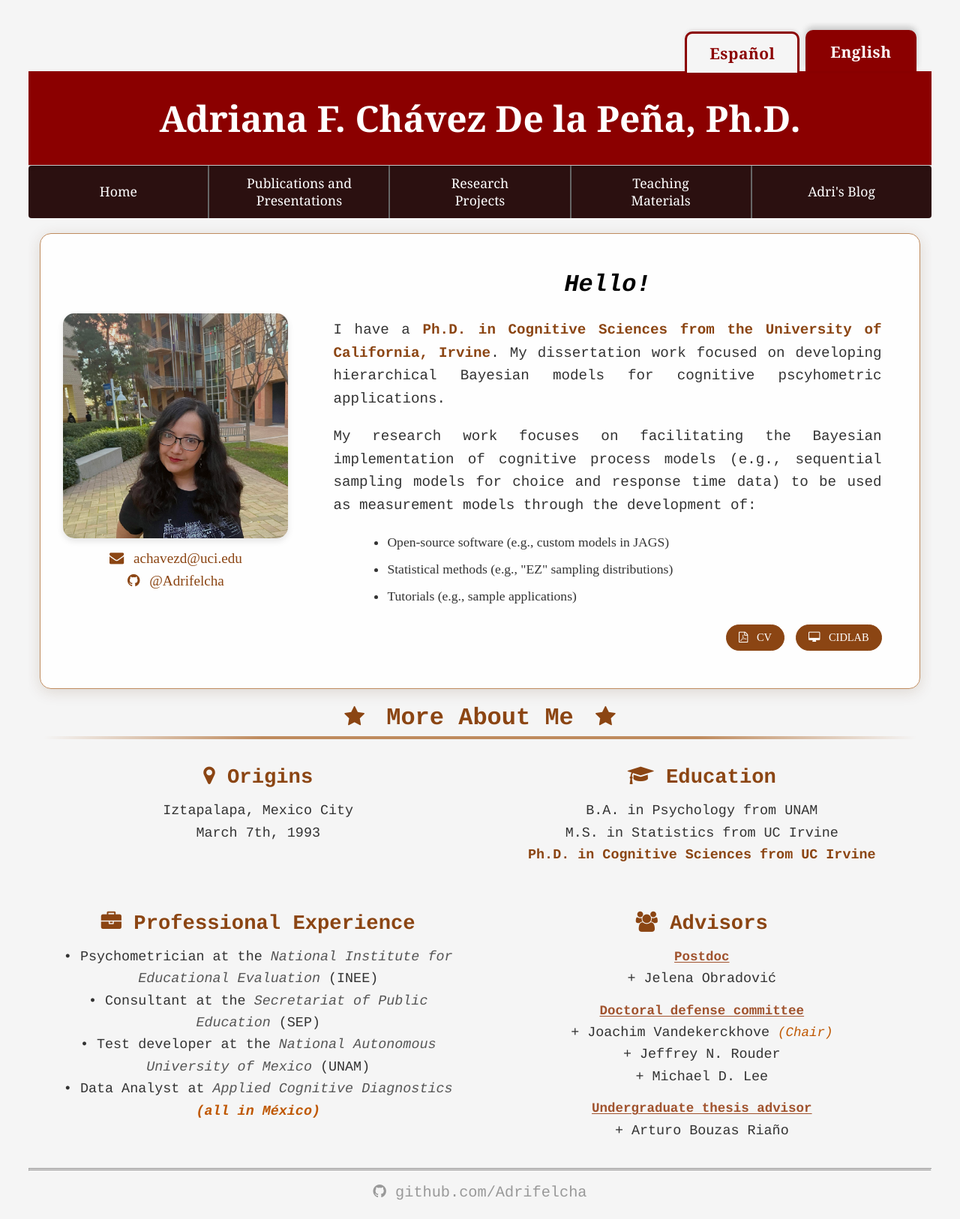
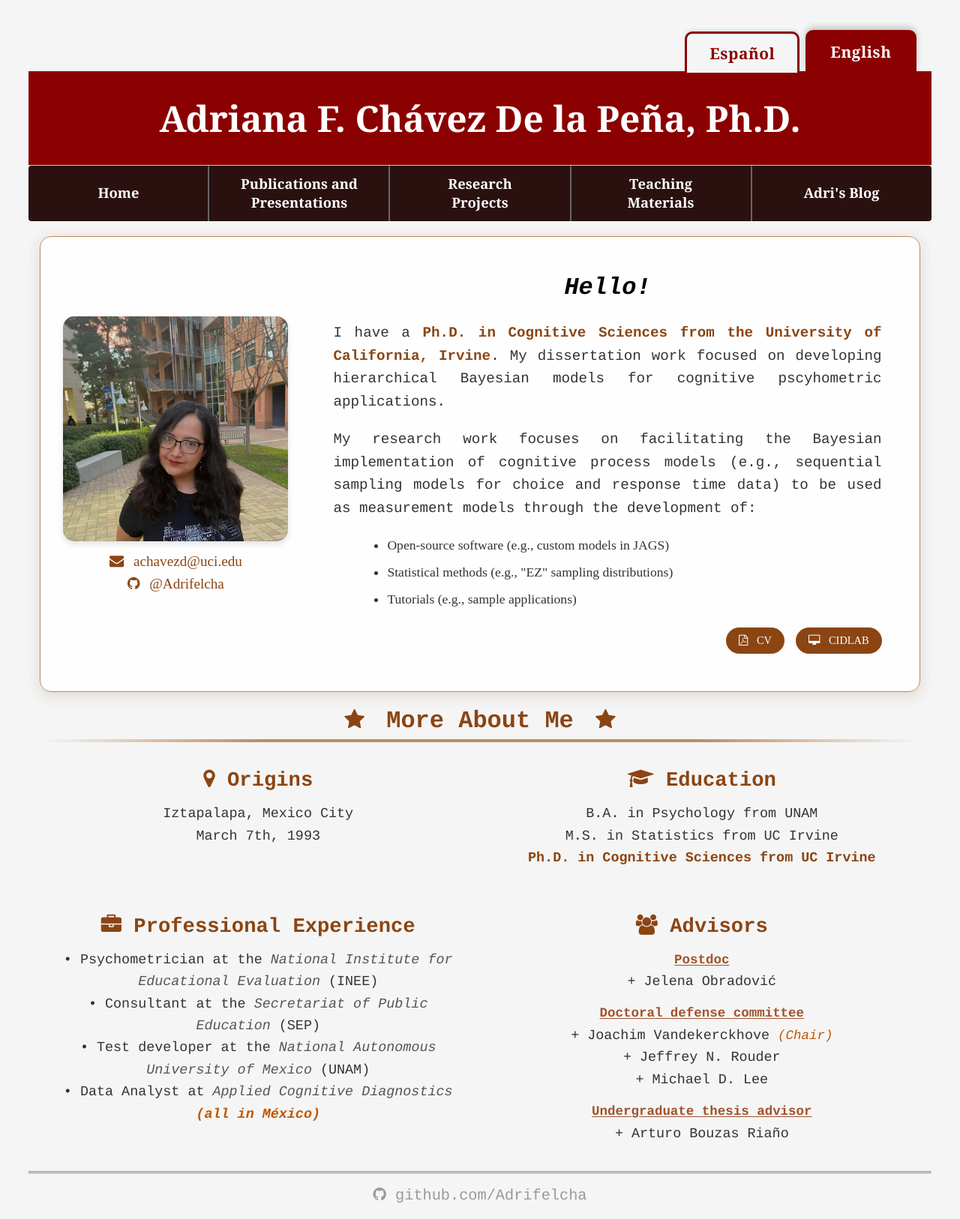
Before and after one commit to Adrifelcha/adrifelcha.github.io, a Jekyll site: the page built from index.html, in a window 1280 px wide. Shown: the whole page at 75% size. Built offline with Jekyll 4.4.1, drawn with Linux system fonts in a browser that asks for light colours; some web fonts are replaced.

Commit message:
Change main navigation font

```diff
--- a/css/main.css
+++ b/css/main.css
@@ -497,10 +497,11 @@ hr.style18:before {
     width: 100%;
     padding: 12px 16px;
     color: #FFFFFF !important;
-    font-family: 'Georgia';
+    font-family: 'Georgia', serif;
     text-decoration: none;
-    font-size: 1.1em;
-    line-height: 1.3em;
+    font-size: 1.15em;
+    font-weight: bold;
+    line-height: 1.35em;
     text-align: center;
     white-space: normal;
     word-wrap: break-word;
@@ -581,6 +582,8 @@ ul.dropdown > li.subs:first-child {
     text-decoration: none;
     text-align: left !important;
     justify-content: flex-start !important;
+    font-family: 'Georgia', serif;
+    font-weight: bold;
 }
 
 .subs:hover {
```
